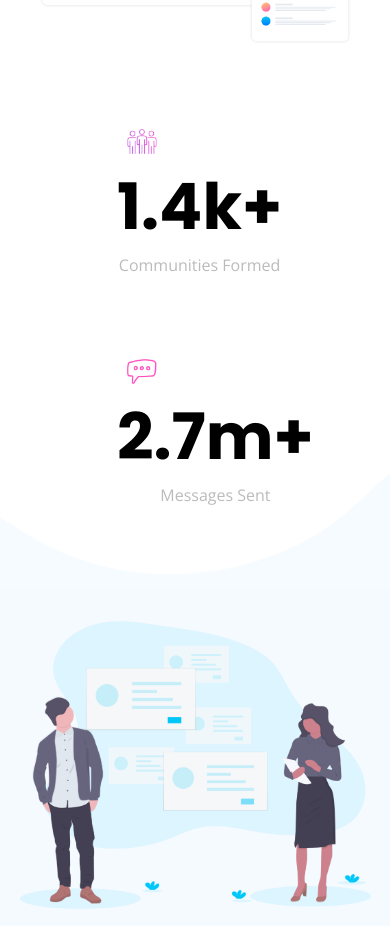
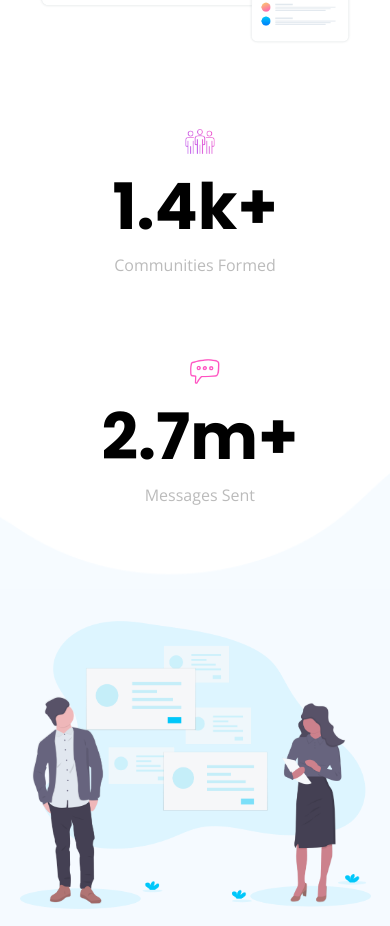
Before and after one commit to iamlarryhill/Huddle-Landing-Page-Challenge-3, a plain HTML site: page index.html in a window 390 px wide. Shown: the part 817-1743 px from the top of the page. Drawn offline with nearby package versions, Linux system fonts and the light colour scheme.

Commit message:
Fix alignment of innerbox on mobile

```diff
--- a/css/Styles.css
+++ b/css/Styles.css
@@ -503,7 +503,7 @@ a:hover {
   }
 
   .inner-box1 {
-    width: 50%;
+    width: 60%;
     position: static;
     margin: auto;
     display: grid;
@@ -512,12 +512,16 @@ a:hover {
   }
 
   .inner-box2 {
-    width: 50%;
+    width: 60%;
     position: static;
     margin: auto;
     display: grid;
     grid-template-columns: 1fr;
     grid-template-rows: 0.5fr 3fr;
+  }
+
+    .inner-box-icon {
+    text-align: center;
   }
 
   .curve1-1 {
```
